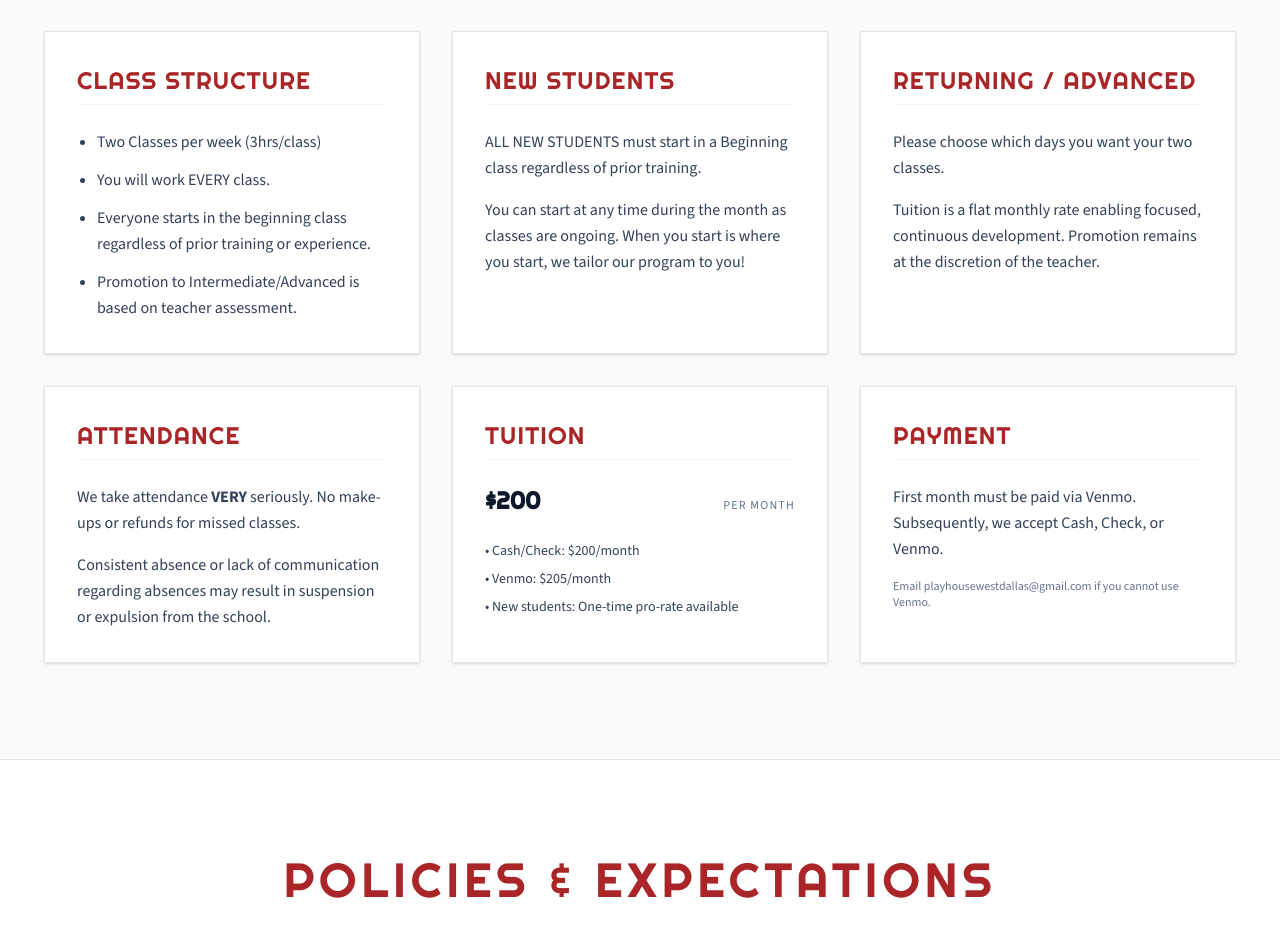
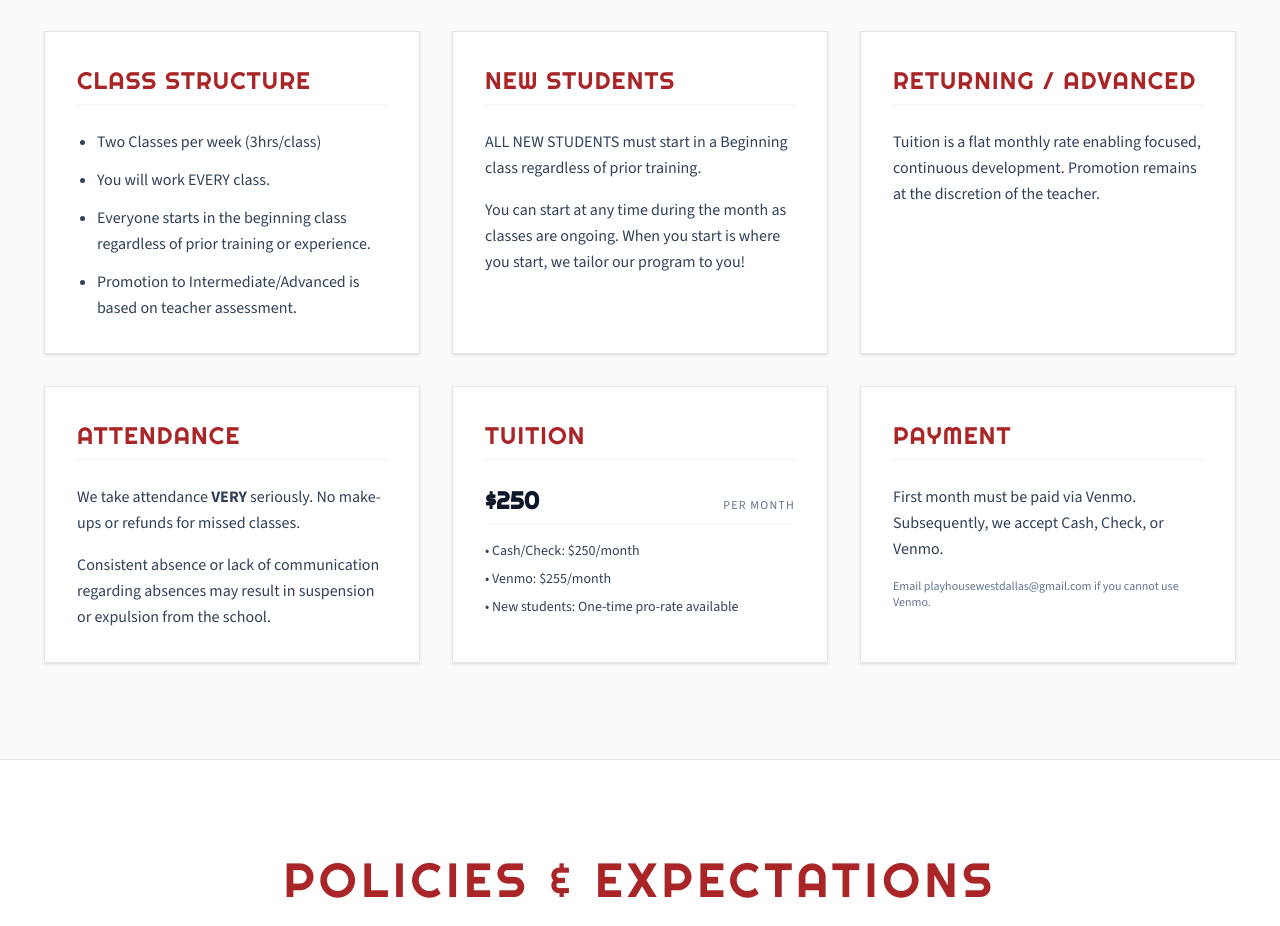
Before and after one commit to Founditmarketing/Playhouse-west-dallas, a Next.js app: page /classes in a window 1280 px wide. Shown: the part 960-1886 px from the top of the page. Built offline with nearby package versions, Linux system fonts and the light colour scheme.

Commit message:
update tuition rates and remove class selection phrase

```diff
--- a/app/classes/page.tsx
+++ b/app/classes/page.tsx
@@ -82,9 +82,6 @@ export default function ClassesPage() {
                 </h3>
                 <div className="text-slate-700 text-sm md:text-base leading-relaxed space-y-4">
                   <p>
-                    Please choose which days you want your two classes.
-                  </p>
-                  <p>
                     Tuition is a flat monthly rate enabling focused, continuous development. Promotion remains at the discretion of the teacher.
                   </p>
                 </div>
@@ -112,12 +109,12 @@ export default function ClassesPage() {
                 </h3>
                 <div className="space-y-4">
                   <div className="flex justify-between items-baseline border-b border-zinc-50 pb-2">
-                    <span className="text-slate-900 font-bold text-2xl font-serif text-primary">$200</span>
+                    <span className="text-slate-900 font-bold text-2xl font-serif text-primary">$250</span>
                     <span className="text-xs text-slate-500 uppercase tracking-widest">per month</span>
                   </div>
                   <ul className="text-slate-700 text-sm space-y-2">
-                    <li>• Cash/Check: $200/month</li>
-                    <li>• Venmo: $205/month</li>
+                    <li>• Cash/Check: $250/month</li>
+                    <li>• Venmo: $255/month</li>
                     <li>• New students: One-time pro-rate available</li>
                   </ul>
                 </div>
```
